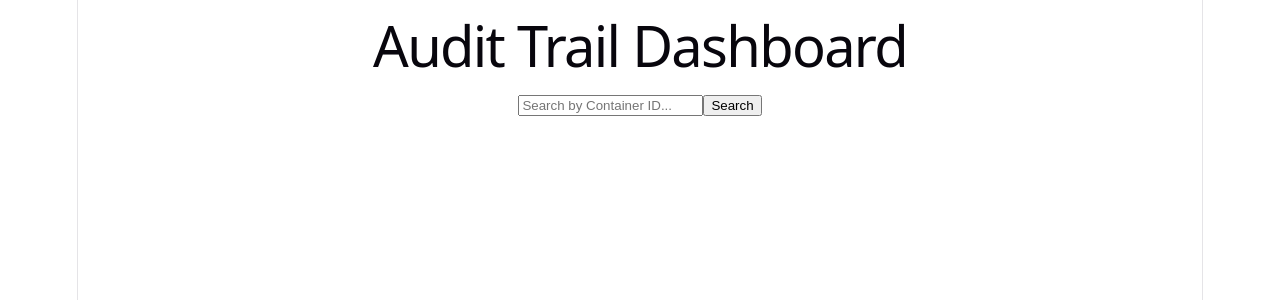
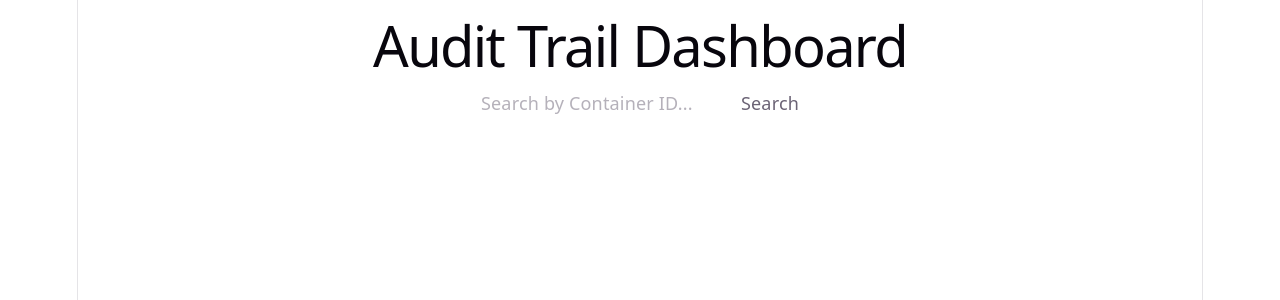
Before and after one commit to keshav456mehta/Audit-Trail, a React app in the folder frontend/: page / in a window 1280 px wide. Shown: the top 300 px of the page. Built offline with nearby package versions, Linux system fonts and the light colour scheme; the HTML template or start-up script is replaced by a standard one.

Commit message:
Day 5: Style SearchBar with Tailwind (padding, border, rounded corners)

```diff
--- a/frontend/package.json
+++ b/frontend/package.json
@@ -19,10 +19,13 @@
     "@types/react": "^19.2.18",
     "@types/react-dom": "^19.2.4",
     "@vitejs/plugin-react": "^6.1.0",
+    "autoprefixer": "^10.6.0",
     "eslint": "^10.9.0",
     "eslint-plugin-react-hooks": "^7.1.1",
     "eslint-plugin-react-refresh": "^0.5.4",
     "globals": "^17.11.0",
+    "postcss": "^8.5.28",
+    "tailwindcss": "^4.3.3",
     "vite": "^8.2.2"
   }
 }
--- a/frontend/src/index.css
+++ b/frontend/src/index.css
@@ -1,3 +1,5 @@
+@import 'tailwindcss';
+
 :root {
   --text: #6b6375;
   --text-h: #08060d;
--- a/frontend/vite.config.js
+++ b/frontend/vite.config.js
@@ -1,7 +1,8 @@
 import react from '@vitejs/plugin-react'
+import tailwindcss from '@tailwindcss/vite'
 import { defineConfig } from 'vite'
 
 // https://vite.dev/config/
 export default defineConfig({
-  plugins: [react()],
+  plugins: [react(), tailwindcss()],
 })
--- a/package.json
+++ b/package.json
@@ -6,5 +6,8 @@
     "build": "cd frontend && npm run build",
     "lint": "cd frontend && npm run lint",
     "preview": "cd frontend && npm run preview"
+  },
+  "devDependencies": {
+    "@tailwindcss/vite": "^4.3.3"
   }
 }
```
Also changed, not shown: 2 other files (tests, documents, lock files or other folders).
